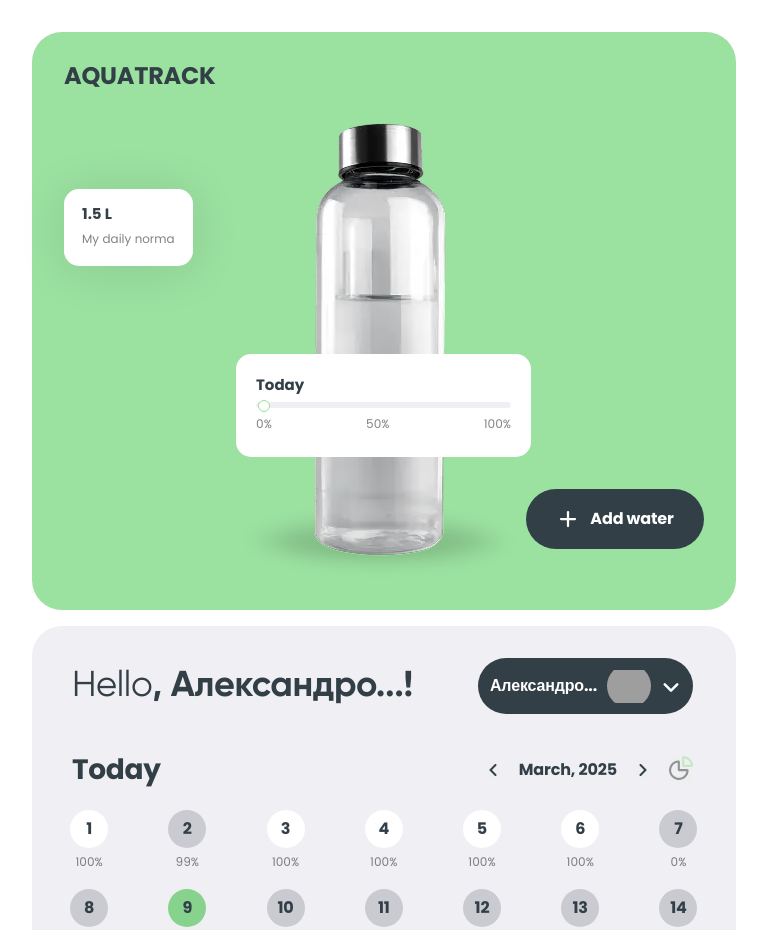
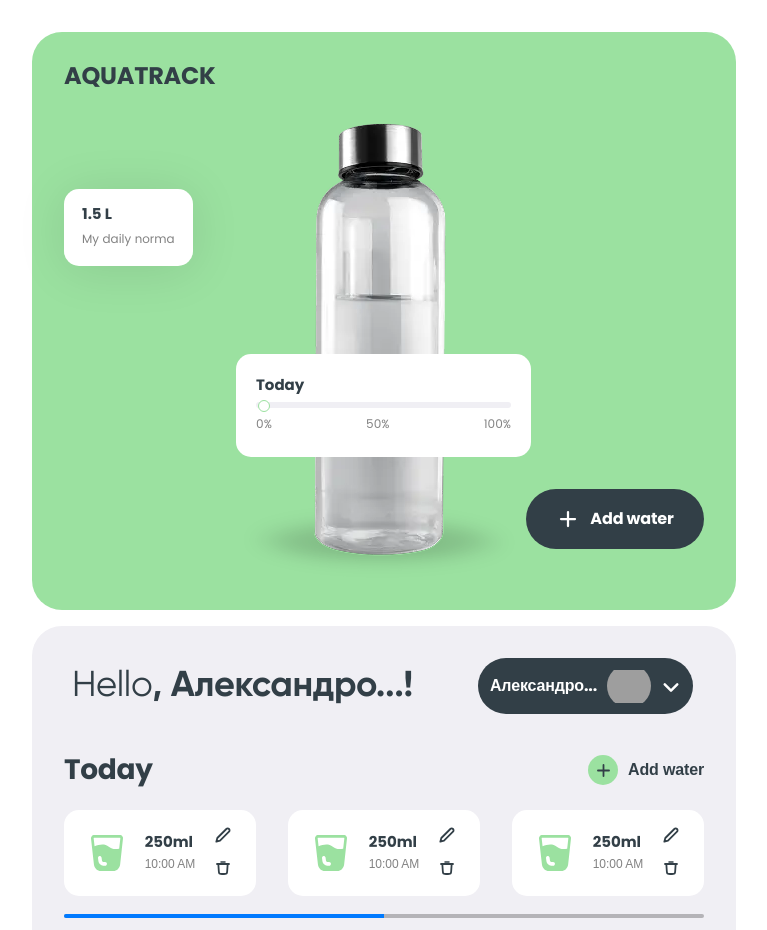
Before and after one commit to Artur-Luniaka/aquacoders, a React (Vite) app: page /user in a window 1280 px wide. Shown: the top 930 px of the page, without its empty margins (256-1023 px from the left). Built offline with nearby package versions, Linux system fonts and the light colour scheme; grey boxes are pictures that could not be loaded.

Commit message:
add water section

```diff
--- a/package.json
+++ b/package.json
@@ -24,6 +24,7 @@
     "react-router-dom": "^7.3.0",
     "redux": "^5.0.1",
     "redux-persist": "^6.0.0",
+    "swiper": "^11.2.5",
     "yup": "^1.6.1"
   },
   "devDependencies": {
--- /dev/null
+++ b/src/components/DailyWaterItem/DailyWaterItem.jsx
@@ -0,0 +1,36 @@
+import s from "./DailyWaterItem.module.css";
+import sprite from "../../assets/sprite.svg";
+
+const DailyWaterItem = ({ volume, date }) => {
+  console.log(date.slice(11, 13));
+  return (
+    <div className={s.water_item_container}>
+      <svg className={s.icon_cup}>
+        <use href={sprite + "#icon-cup"} />
+      </svg>
+      <div className={s.item_info_block}>
+        <p className={s.value}>
+          {volume < 1000 ? `${volume}ml` : `${Math.ceil(volume / 1000)}L`}
+        </p>
+        <p className={s.time}>
+          {Number(date.slice(11, 13)) <= 12
+            ? `${date.slice(11, 16)} AM`
+            : `${date.slice(11, 16)} PM`}
+        </p>
+      </div>
+      <div className={s.edit_btns_container}>
+        <button type="button" className={s.edit_btn}>
+          <svg className={s.icon_editing}>
+            <use href={sprite + "#icon-editing"} />
+          </svg>
+        </button>
+        <button type="button" className={s.edit_btn}>
+          <svg className={s.icon_trash}>
+            <use href={sprite + "#icon-trash"} />
+          </svg>
+        </button>
+      </div>
+    </div>
+  );
+};
+export default DailyWaterItem;
--- /dev/null
+++ b/src/components/DailyWaterItem/DailyWaterItem.module.css
@@ -0,0 +1,86 @@
+.water_item_container {
+  width: 149px;
+  height: 74px;
+  display: flex;
+  align-items: center;
+  justify-content: center;
+  gap: 10px;
+  background-color: var(--color-white);
+  border-radius: 15px;
+  @media screen and (min-width: 768px) {
+    width: 192px;
+    height: 86px;
+    gap: 20px;
+  }
+}
+.item_info_block {
+  display: flex;
+  flex-direction: column;
+  justify-content: flex-start;
+  gap: 6px;
+  @media screen and (min-width: 768px) {
+    gap: 0;
+  }
+}
+.value {
+  font-family: var(--poppins-bold);
+  font-weight: 700;
+  font-size: 14px;
+  line-height: 1;
+  color: var(--color-darkblue);
+  @media screen and (min-width: 768px) {
+    font-size: 15px;
+    line-height: 1.49333;
+  }
+}
+.time {
+  font-weight: 400;
+  font-size: 12px;
+  line-height: 1;
+  color: rgba(47, 47, 47, 0.6);
+  @media screen and (min-width: 768px) {
+    font-size: 12px;
+    line-height: 1.86667;
+  }
+}
+.icon_cup {
+  width: 31.2px;
+  height: 34px;
+  @media screen and (min-width: 768px) {
+    width: 36px;
+    height: 38px;
+  }
+}
+.edit_btns_container {
+  display: flex;
+  flex-direction: column;
+  align-items: center;
+  justify-content: center;
+  gap: 8px;
+  @media screen and (min-width: 768px) {
+    gap: 14px;
+  }
+}
+.edit_btn {
+  background-color: transparent;
+}
+.icon_editing {
+  fill: none;
+  width: 14px;
+  height: 14px;
+  stroke: var(--color-darkblue);
+  @media screen and (min-width: 768px) {
+    width: 16px;
+    height: 16px;
+  }
+}
+.icon_trash {
+  fill: none;
+  stroke: var(--color-darkblue);
+  width: 14px;
+  height: 14px;
+  @media screen and (min-width: 768px) {
+    width: 16px;
+    height: 16px;
+  }
+}
--- /dev/null
+++ b/src/components/DailyWaterList/DailyWaterList.jsx
@@ -0,0 +1,122 @@
+import { useEffect, useRef } from "react";
+import s from "./DailyWaterList.module.css";
+import sprite from "../../assets/sprite.svg";
+import DailyWaterItem from "../DailyWaterItem/DailyWaterItem.jsx";
+import { Swiper, SwiperSlide } from "swiper/react";
+import { Mousewheel, Keyboard, Pagination } from "swiper/modules";
+import "swiper/css";
+import "swiper/css/pagination";
+
+const DailyWaterList = () => {
+  const paginationRef = useRef(null);
+  const swiperRef = useRef(null);
+
+  const testDailyArr = [
+    {
+      _id: "67a1f598a6ed72da1c331fd",
+      volume: 250,
+      date: "2025-03-05T10:00:00.000+00:00",
+      userId: "67a1f598a6ed272da1c632df",
+    },
+    {
+      _id: "67a1f98a6ed242da1c633fd",
+      volume: 250,
+      date: "2025-03-05T10:00:00.000+00:00",
+      userId: "67a1f598a6ed272da1c632df",
+    },
+    {
+      _id: "67a1f598a6ed172da1c633d",
+      volume: 250,
+      date: "2025-03-05T10:00:00.000+00:00",
+      userId: "67a1f598a6ed272da1c632df",
+    },
+    {
+      _id: "67a1f598a6ed972da1c633f",
+      volume: 250,
+      date: "2025-03-05T10:00:00.000+00:00",
+      userId: "67a1f598a6ed272da1c632df",
+    },
+  ];
+  // Додаємо обробник `wheel`, щоб Swiper працював із прокруткою миші
+  useEffect(() => {
+    const handleWheel = (event) => {
+      if (swiperRef.current) {
+        event.preventDefault();
+        const swiper = swiperRef.current.swiper;
+        swiper.slideTo(swiper.activeIndex + (event.deltaY > 0 ? 1 : -1));
+      }
+    };
+
+    const swiperEl = swiperRef.current?.el;
+    if (swiperEl) {
+      swiperEl.addEventListener("wheel", handleWheel, { passive: false });
+    }
+
+    return () => {
+      if (swiperEl) {
+        swiperEl.removeEventListener("wheel", handleWheel);
+      }
+    };
+  }, []);
+
+  return (
+    <section>
+      <div className={s.day_top_info}>
+        <h2 className={s.current_day_title}>Today</h2>
+        <button type="button" className={s.add_water_btn}>
+          <span className={s.icon_plus_container}>
+            <svg className={s.icon_plus}>
+              <use href={sprite + "#icon-plus"} />
+            </svg>
+          </span>
+          Add water
+        </button>
+      </div>
+
+      {/* Якщо масив пустий, показуємо повідомлення */}
+      {testDailyArr.length === 0 ? (
+        <div className={s.empty_state}>
+          <p className={s.empty_text}>
+            No water records yet. Add your first entry!
+          </p>
+        </div>
+      ) : (
+        <div className={s.swiper_container}>
+          <Swiper
+            ref={swiperRef}
+            freeMode={true}
+            mousewheel={{ forceToAxis: true, releaseOnEdges: true }}
+            keyboard={{ enabled: true }}
+            pagination={{
+              el: paginationRef.current,
+              type: "progressbar",
+              clickable: true,
+            }}
+            onBeforeInit={(swiper) => {
+              swiper.params.pagination.el = paginationRef.current;
+            }}
+            modules={[Mousewheel, Keyboard, Pagination]}
+            breakpoints={{
+              320: { slidesPerView: 2, spaceBetween: 8 },
+              768: { slidesPerView: 3, spaceBetween: 32 },
+              1440: { slidesPerView: 3, spaceBetween: 16 },
+            }}
+            className={s.swiper}
+          >
+            {testDailyArr.map(({ _id, volume, date }) => (
+              <SwiperSlide className={s.water_list} key={_id}>
+                <DailyWaterItem volume={volume} date={date} />
+              </SwiperSlide>
+            ))}
+          </Swiper>
+          <div
+            ref={paginationRef}
+            className={`${s.custom_pagination} swiper-pagination`}
+          ></div>
+        </div>
+      )}
+    </section>
+  );
+};
+
+export default DailyWaterList;
--- /dev/null
+++ b/src/components/DailyWaterList/DailyWaterList.module.css
@@ -0,0 +1,86 @@
+.day_top_info {
+  display: flex;
+  align-items: center;
+  justify-content: space-between;
+  margin-bottom: 24px;
+}
+.current_day_title {
+  font-family: var(--poppins-bold);
+  font-weight: 700;
+  font-size: 20px;
+  line-height: 1.2;
+  letter-spacing: -0.01em;
+  color: #323f47;
+  @media screen and (min-width: 768px) {
+    font-size: 28px;
+    line-height: 1.14286;
+  }
+}
+.add_water_btn {
+  display: flex;
+  align-items: center;
+  justify-content: center;
+  gap: 10px;
+  font-weight: 700;
+  font-size: 16px;
+  line-height: 1.5;
+  letter-spacing: -0.01em;
+  color: var(--color-darkblue);
+  background-color: transparent;
+}
+.icon_plus_container {
+  width: 30px;
+  height: 30px;
+  display: flex;
+  align-items: center;
+  justify-content: center;
+  background-color: var(--color-lightgreen);
+  border-radius: 50%;
+}
+.icon_plus {
+  stroke: var(--color-darkblue);
+  width: 19px;
+  height: 19px;
+}
+.water_list {
+  margin-bottom: 72px;
+}
+.swiper_container {
+  position: relative;
+  display: flex;
+  flex-direction: column;
+  align-items: center;
+  width: 100%;
+  max-height: 120px;
+}
+.swiper {
+  width: 100%;
+}
+.custom_pagination {
+  margin-top: 94px; /* Отступ от SwiperSlide */
+  width: 100%;
+  height: 4px;
+  background-color: #ddd; /* Цвет фона прогресс-бара */
+  border-radius: 2px;
+  position: relative;
+  overflow: hidden;
+  @media screen and (min-width: 768px) {
+    margin-top: 104px;
+  }
+}
+
+.empty_text {
+  font-family: var(--poppins-reg);
+  font-size: 8px;
+  color: var(--color-darkblue);
+  line-height: 1.1;
+  letter-spacing: -0.01em;
+
+  @media screen and (min-width: 768px) {
+    font-size: 10px;
+  }
+
+  @media screen and (min-width: 1440px) {
+    font-size: 14px;
+  }
+}
--- a/src/pages/UserPage/UserPage.jsx
+++ b/src/pages/UserPage/UserPage.jsx
@@ -6,6 +6,7 @@ import AddWaterBtn from "../../components/AddWaterBtn/AddWaterBtn.jsx";
 import DailyNorma from "../../components/DailyNorma/DailyNorma.jsx";
 import Logo from "../../components/Logo/Logo.jsx";
 import UserBar from "../../components/UserBar/UserBar.jsx";
+import DailyWaterList from "../../components/DailyWaterList/DailyWaterList.jsx";
 
 const UserPage = () => {
   return (
@@ -18,6 +19,7 @@ const UserPage = () => {
       </GreenBlock>
       <UserGreyBlock>
         <UserBar />
+        <DailyWaterList />
         <Calendar />
       </UserGreyBlock>
     </>
```
Also changed, not shown: 1 other file (tests, documents, lock files or other folders).
